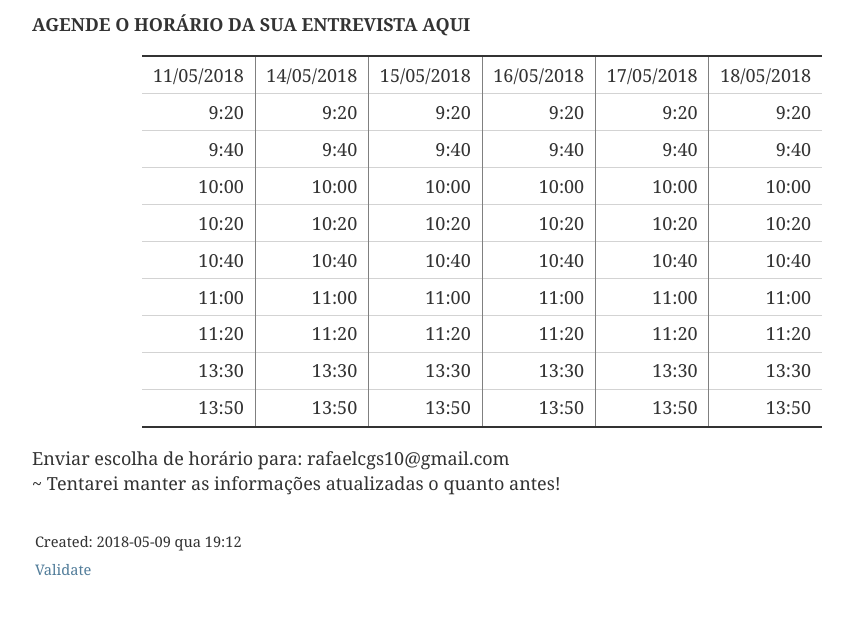
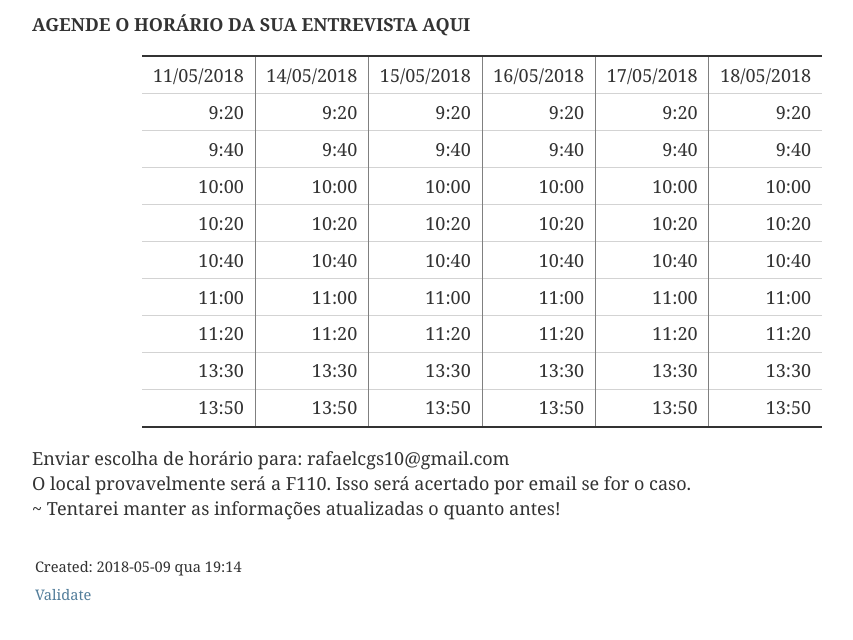
Before and after one commit to rafaelcgs10/rafaelcgs10.github.io, a plain HTML site: page entrevista.html in a window 1280 px wide. Shown: the part 96-736 px from the top of the page, without its empty margins (158-1011 px from the left). Drawn offline with Linux system fonts and the light colour scheme.

Commit message:
sobre local

```diff
--- a/entrevista.html
+++ b/entrevista.html
@@ -3,7 +3,7 @@
 "http://www.w3.org/TR/xhtml1/DTD/xhtml1-strict.dtd">
 <html xmlns="http://www.w3.org/1999/xhtml" lang="en" xml:lang="en">
 <head>
-<!-- 2018-05-09 qua 19:12 -->
+<!-- 2018-05-09 qua 19:14 -->
 <meta http-equiv="Content-Type" content="text/html;charset=utf-8" />
 <meta name="viewport" content="width=device-width, initial-scale=1" />
 <title>Entrevista</title>
@@ -348,11 +348,15 @@ Enviar escolha de horário para: rafaelcgs10@gmail.com
 </p>
 
 <p>
+O local provavelmente será a F110. Isso será acertado por email se for o caso.
+</p>
+
+<p>
 ~ Tentarei manter as informações atualizadas o quanto antes!
 </p>
 </div>
 <div id="postamble" class="status">
-<p class="date">Created: 2018-05-09 qua 19:12</p>
+<p class="date">Created: 2018-05-09 qua 19:14</p>
 <p class="validation"><a href="http://validator.w3.org/check?uri=referer">Validate</a></p>
 </div>
 </body>
```
Also changed, not shown: 1 other file.
